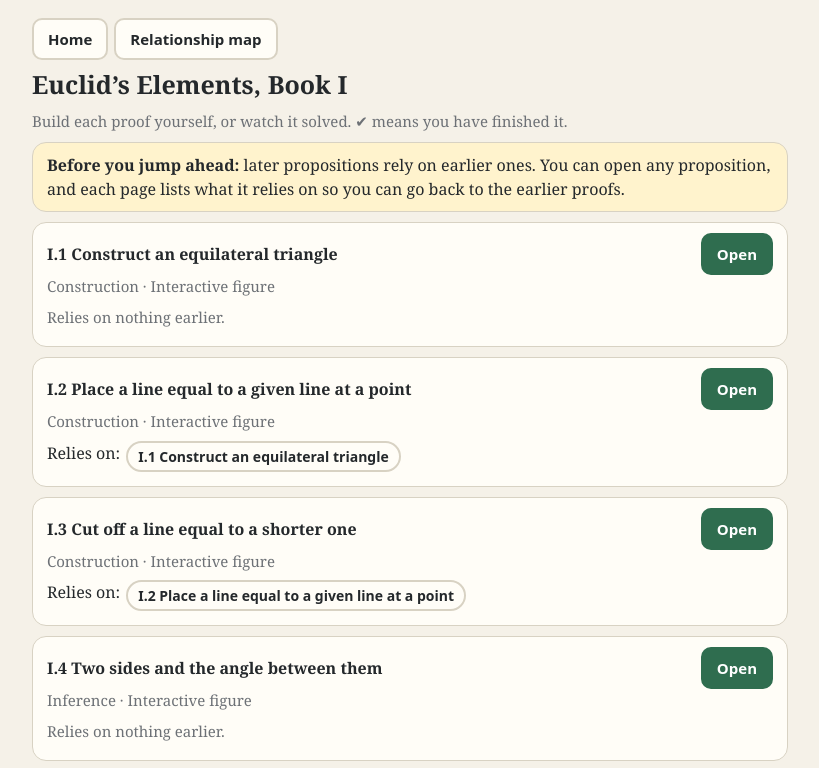
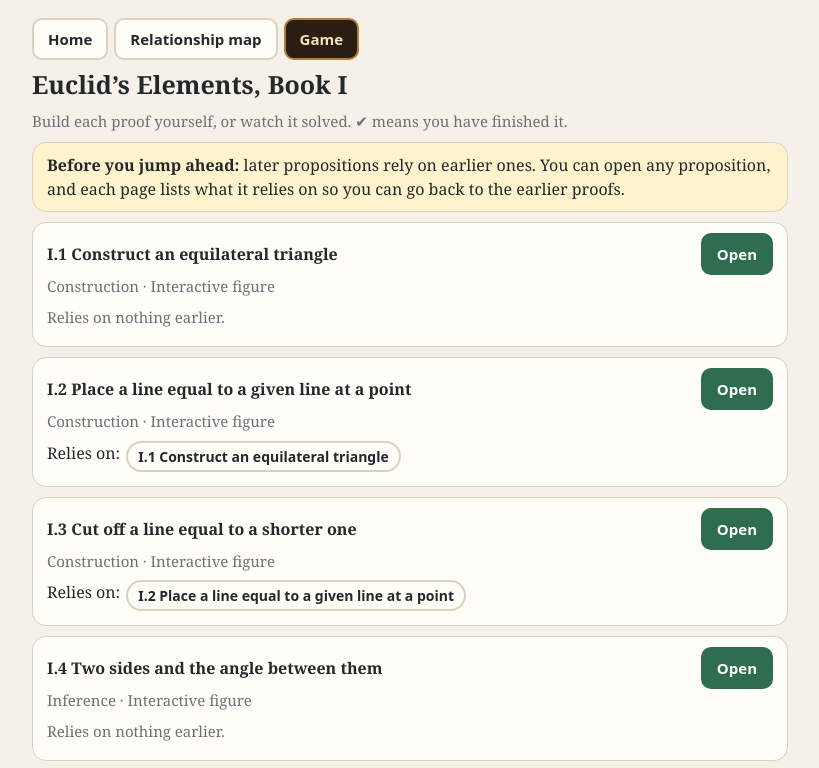
Before and after one commit to fenw1ck/euclid, a plain HTML site: page index.html in a window 1280 px wide. Shown: the top 768 px of the page, without its empty margins (230-1049 px from the left). Drawn offline with Linux system fonts and the light colour scheme.

Commit message:
Add a Game button to the site's top bar
The game page (game.html) was published but nothing on the site linked to it.

Co-Authored-By: Claude Opus 5.5 <noreply@anthropic.com>
Claude-Session: https://claude.ai/code/session_01RtpcRxfjztCGZVKdGTzTwW

```diff
--- a/index.html
+++ b/index.html
@@ -17,6 +17,7 @@ main{max-width:780px;margin:0 auto;padding:12px 12px 40px}h1{font-size:25px;marg
 #msg{min-height:2.7em;margin:8px 0}.row{display:flex;gap:6px;flex-wrap:wrap;margin:6px 0;align-items:center}
 ul{list-style:none;padding:0;margin:0}li.st{padding:4px 0 4px 28px;position:relative;color:var(--mute);font-size:15px}li.st::before{content:"○";position:absolute;left:4px}li.st.on{color:var(--ink)}li.st.on::before{content:"✔";color:var(--ok)}
 button{font:600 15px system-ui,sans-serif;padding:9px 14px;border-radius:10px;border:2px solid var(--line);background:var(--card);color:var(--ink);cursor:pointer}button.p,button.on{background:var(--ok);color:#fff;border-color:var(--ok)}button:disabled{opacity:.45}
+a.gamebtn{font:600 15px system-ui,sans-serif;padding:9px 14px;border-radius:10px;border:2px solid #b07d3b;background:#2a1e14;color:#f3e2b4;text-decoration:none;display:inline-block}
 button.chip{padding:4px 10px;font-size:14px;border-radius:20px}
 .arc{fill:none;stroke:var(--mute);stroke-width:2;opacity:.8}.arc.h1,.seg.h1{stroke:var(--c1);stroke-width:5;opacity:1}.arc.h2,.seg.h2{stroke:var(--c2);stroke-width:5;stroke-dasharray:12 7;opacity:1}.arc.g,.seg.g{stroke:var(--g);stroke-width:7;opacity:1}
 .seg{stroke:var(--ink);stroke-width:3;stroke-linecap:round}.seg.bold{stroke-width:9}.seg.dot{stroke-dasharray:3 7;opacity:.8}.ray{stroke-dasharray:3 6;stroke-width:2}
@@ -38,7 +39,7 @@ li.st::before{content:none!important}.cb{display:inline-block;width:1.6em;font-w
 </head>
 <body>
 <main>
-<div class="row" id="top"><button data-r="home">Home</button><button data-r="map">Relationship map</button></div>
+<div class="row" id="top"><button data-r="home">Home</button><button data-r="map">Relationship map</button><a class="gamebtn" href="game.html">Game</a></div>
 <div id="home"></div><div id="map" style="display:none"></div>
 <div id="prop" style="display:none">
 <h1 id="ttl"></h1><p class="sub" id="stmt"></p><div class="goal" id="goal"></div><div class="row" id="cases"></div>
```
